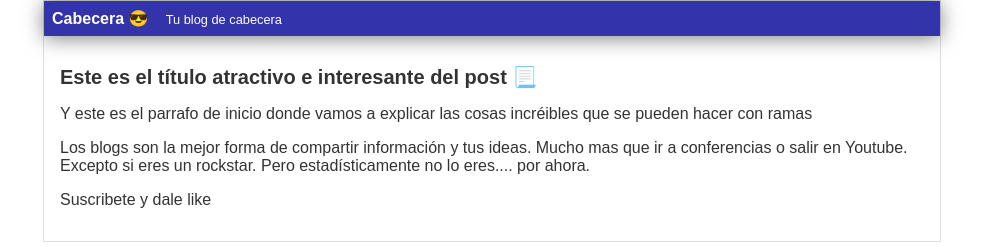
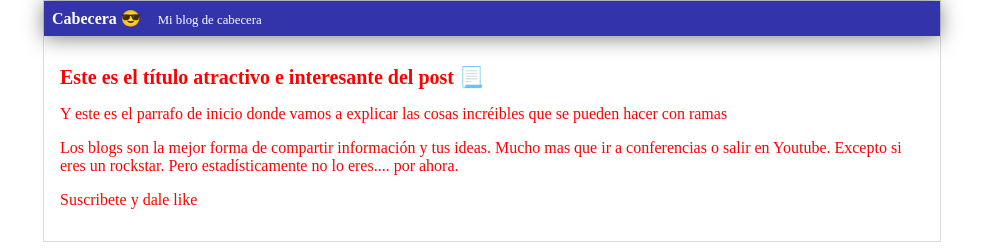
Before and after one commit to zearkiatos/hyperblog, a plain HTML site: page blogpost.html in a window 1280 px wide. Shown: the whole page, without its empty margins (148-1131 px from the left). Drawn offline with Linux system fonts and the light colour scheme.

Commit message:
Modificated the header and text color

```diff
--- a/blogpost.html
+++ b/blogpost.html
@@ -9,7 +9,7 @@
     <div id="container">
       <div id="cabecera">
         Cabecera 😎
-        <span id="tagline">Tu blog de cabecera</span>
+        <span id="tagline">Mi blog de cabecera</span>
       </div>
       <div id="post">
         <h1>Este es el título atractivo e interesante del post 📃</h1>
--- a/css/styles.css
+++ b/css/styles.css
@@ -1,7 +1,7 @@
 body {
     text-align: center;
-    font-family:"Arial";
-    color: #333;
+    font-family:"Arial@@";
+    color: red;
     font-size: 16px;
     margin: 0;
     padding: 0;
```
